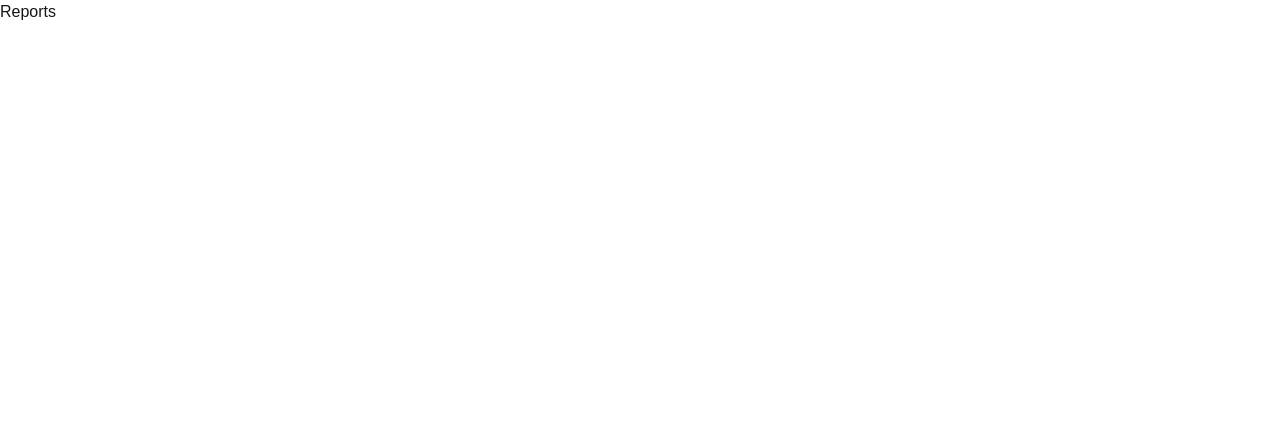
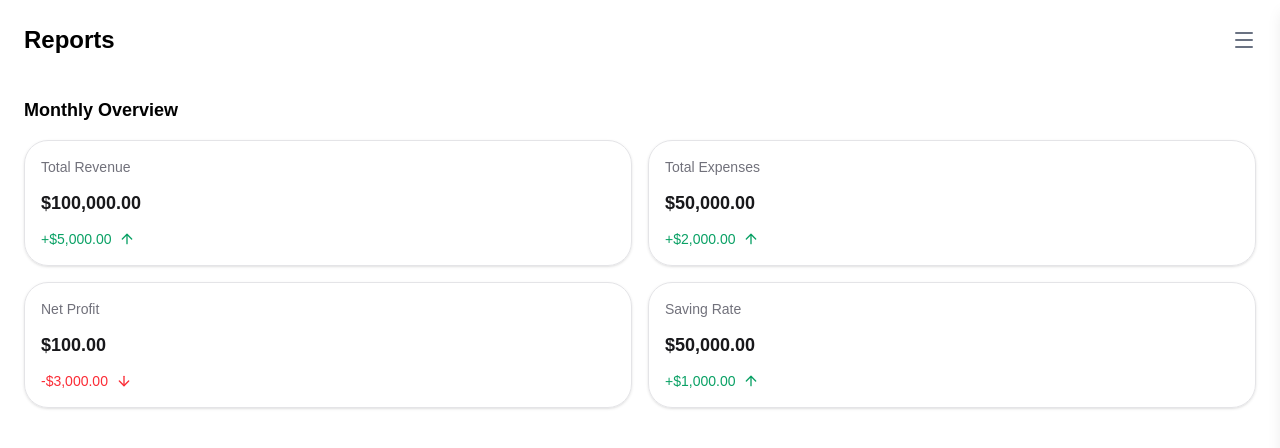
Before and after one commit to Golsaesk/dashboard-app, a Next.js app in the folder dashboard-app/: page /reports in a window 1280 px wide. Shown: the top 448 px of the page. Built offline with nearby package versions, Linux system fonts and the light colour scheme.

Commit message:
feat6: copleted reportstcarts

```diff
--- a/dashboard-app/src/app/globals.css
+++ b/dashboard-app/src/app/globals.css
@@ -1,4 +1,4 @@
-@import "tailwindcss";
+@import 'tailwindcss';
 
 :root {
   --background: #ffffff;
@@ -15,7 +15,7 @@
 
 @media (prefers-color-scheme: dark) {
   :root {
-    --background: #0a0a0a;
+    --background: #ededed;
     --foreground: #ededed;
   }
 }
--- a/dashboard-app/src/app/reports/page.tsx
+++ b/dashboard-app/src/app/reports/page.tsx
@@ -1,5 +1,18 @@
+import Navbar from '@/components/dashboard/Navbar'
+import ReportsCarts from '@/components/reports/ReportsCarts'
+import { reportItems } from '@/data/reports/reportCarts.config'
+
 export default function ReportsPage() {
-    return (
-        <div>Reports</div>
-    )
+  return (
+    <div>
+      <Navbar />
+      <h2 className="px-6 py-4 text-lg font-bold text-black">
+        Monthly Overview
+      </h2>
+
+      <div className="grid grid-cols-2 gap-4 px-6">
+        <ReportsCarts items={reportItems} />
+      </div>
+    </div>
+  )
 }
--- a/dashboard-app/src/components/dashboard/Navbar.tsx
+++ b/dashboard-app/src/components/dashboard/Navbar.tsx
@@ -3,9 +3,21 @@ import { useState } from 'react'
 import { Menu } from 'lucide-react'
 import MenuContent from './MenuContent'
 import { menuItems } from '@/data/menu.config'
+import { usePathname } from 'next/navigation'
+
+const titles: Record<string, string> = {
+  '/': 'Dashboard',
+  '/reports': 'Reports',
+  '/income': 'Income',
+  '/outcome': 'Outcome',
+  '/settings': 'Settings',
+  '/profile': 'Profile',
+}
 
 export default function Navbar() {
-  const [isMenuOpen, setIsMenuOpen] = useState(false)
+  const [isMenuOpen, setIsMenuOpen] = useState(false),
+    pathname = usePathname(),
+    title = titles[pathname] || 'Dashboard'
 
   function HandleToggleMenu() {
     setIsMenuOpen((prev) => !prev)
@@ -15,9 +27,9 @@ export default function Navbar() {
   }
 
   return (
-    <div className="flex items-center justify-between bg-gray-100 p-6 text-white">
+    <div className="flex items-center justify-between p-6 text-white">
       <div>
-        <h1 className="text-2xl font-bold text-black">Dashboard</h1>
+        <h1 className="text-2xl font-bold text-black">{title}</h1>
       </div>
       <div className="hover text-black" onClick={HandleToggleMenu}>
         <Menu className="hover:text-green text-gray-500 transition-colors" />
--- /dev/null
+++ b/dashboard-app/src/components/reports/ReportsCarts.tsx
@@ -0,0 +1,47 @@
+import { ArrowDown, ArrowUp } from 'lucide-react'
+import { ReportItem } from '@/data/reports/reportsCarts'
+
+type Props = {
+  items: ReportItem[]
+}
+
+export default function ReportsCarts({ items }: Props) {
+  return (
+    <>
+      {items.map((item) => {
+        const isPositive = item.compared >= 0
+        return (
+          <div
+            key={item.name}
+            className="flex flex-col rounded-3xl border border-zinc-200 p-4 shadow-sm"
+          >
+            <p className="text-sm text-zinc-500">{item.name}</p>
+
+            <h3 className="mt-3 text-lg font-bold text-zinc-900">
+              {new Intl.NumberFormat('en-US', {
+                style: 'currency',
+                currency: 'USD',
+              }).format(item.total)}
+            </h3>
+
+            <div
+              className={`mt-3 flex items-center gap-2 text-sm ${
+                isPositive ? 'text-[#0AA165]' : 'text-red-500'
+              }`}
+            >
+              <span>
+                {isPositive ? '+' : ''}
+                {new Intl.NumberFormat('en-US', {
+                  style: 'currency',
+                  currency: 'USD',
+                }).format(item.compared)}
+              </span>
+
+              {isPositive ? <ArrowUp size={16} /> : <ArrowDown size={16} />}
+            </div>
+          </div>
+        )
+      })}
+    </>
+  )
+}
--- /dev/null
+++ b/dashboard-app/src/data/reports/reportCarts.config.ts
@@ -0,0 +1,24 @@
+import { ReportItem } from './reportsCarts'
+
+export const reportItems: ReportItem[] = [
+  {
+    name: 'Total Revenue',
+    total: 100000,
+    compared: 5000,
+  },
+  {
+    name: 'Total Expenses',
+    total: 50000,
+    compared: 2000,
+  },
+  {
+    name: 'Net Profit',
+    total: 100,
+    compared: -3000,
+  },
+  {
+    name: 'Saving Rate',
+    total: 50000,
+    compared: 1000,
+  },
+]
--- /dev/null
+++ b/dashboard-app/src/data/reports/reportsCarts.ts
@@ -0,0 +1,5 @@
+export type ReportItem = {
+  name: string
+  total: number
+  compared: number
+}
```
